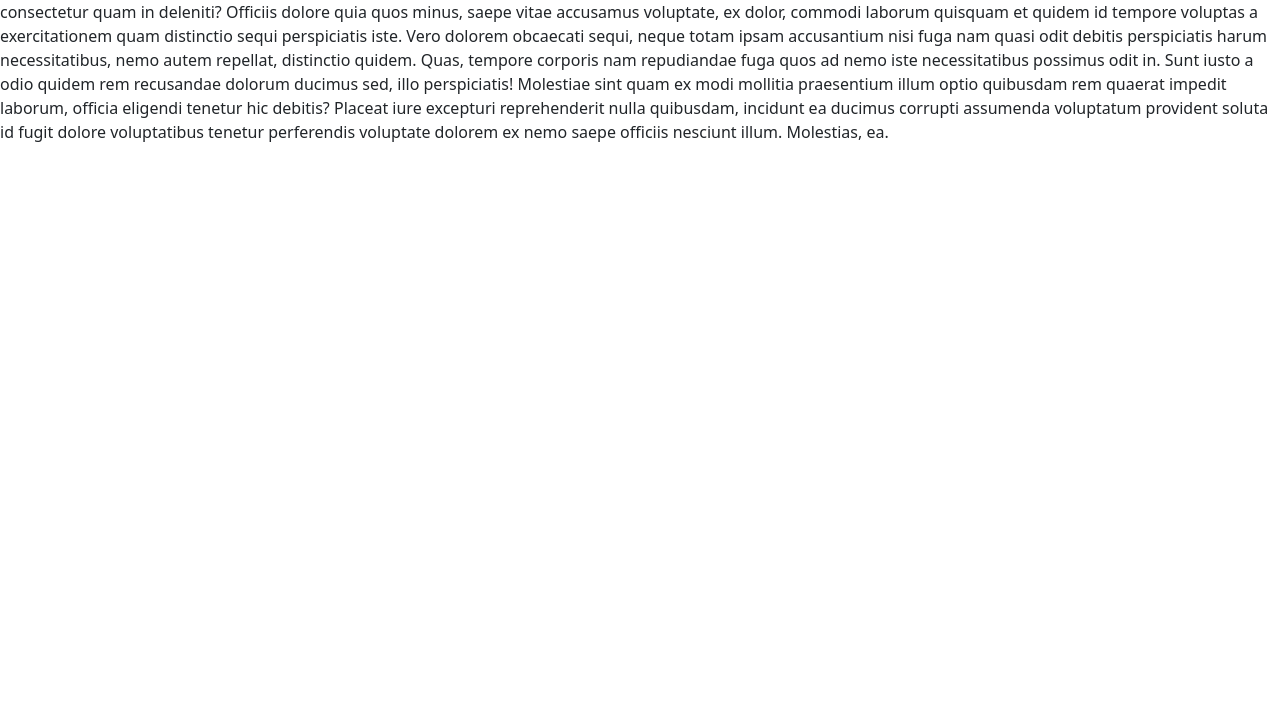
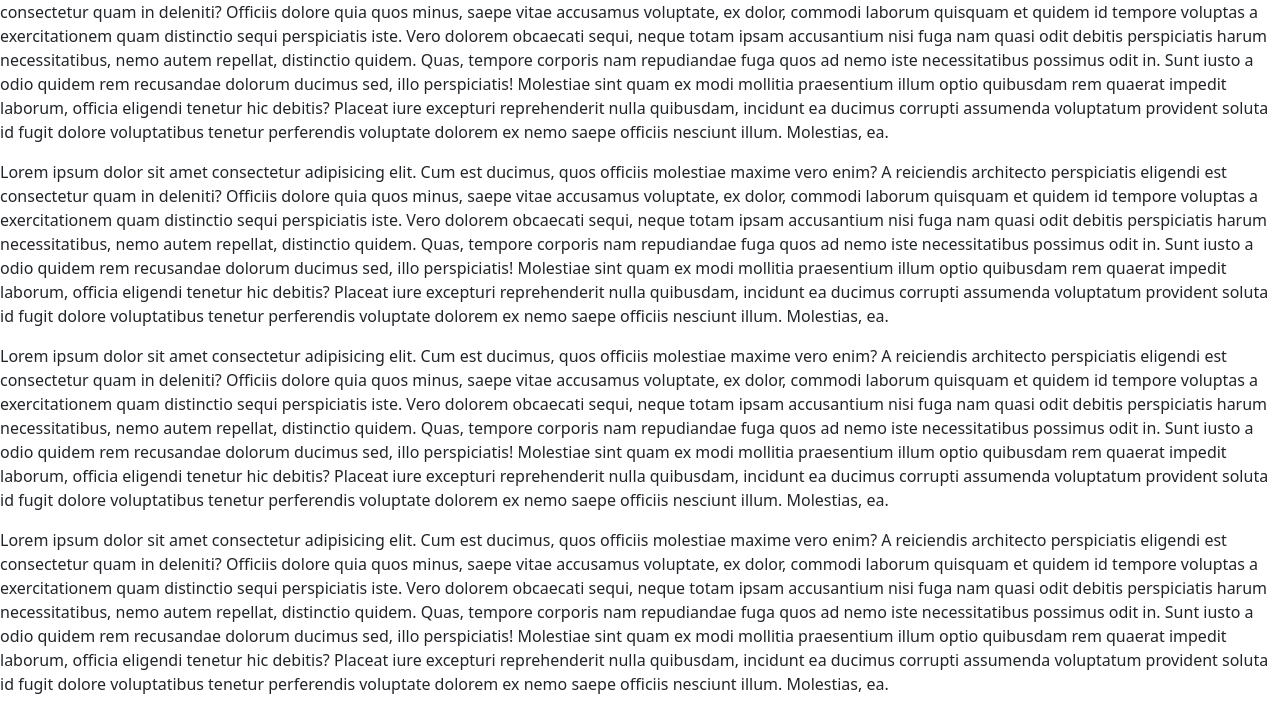
Before and after one commit to sanne-winters/Projects, a plain HTML site: page css/bootstrap/index.html in a window 1280 px wide. Shown: the part 1382-2094 px from the top of the page. Before the commit the page ends 1542 px from the top, so only its background shows below. Drawn offline with nearby package versions, Linux system fonts and the light colour scheme.

Commit message:
layout change

```diff
--- a/css/bootstrap/index.html
+++ b/css/bootstrap/index.html
@@ -13,7 +13,6 @@
       }
     </style>
     <style>
-      /* class */
       .bg-img {
         width: 100%;
         height: auto;
@@ -65,16 +64,6 @@
       <a class="nav-link" href="contact.html">Contact</a>
       <a class="nav-link" href="blog.html">Blogs</a>
     </nav>
-    <div class="welkom-container">
-      <img
-        class="bg-img"
-        src="https://niceau.be/wp-content/uploads/2022/03/Niceau-sproeiers-backup.jpg"
-        alt="sproeisysteem"
-      />
-      <a class="btn-contact" href="contact.html" role="button"
-        >Vraag een vrijblijvende offerte</a
-      >
-    </div>
     <p>
       Lorem ipsum dolor sit amet consectetur adipisicing elit. Ut provident odio
       autem suscipit corrupti officia quod consectetur, tempora natus mollitia
@@ -93,6 +82,71 @@
       accusantium corporis corrupti deleniti dignissimos alias nesciunt
       quibusdam, esse, tempore nisi, adipisci provident dolorem id. Vel ea
       deserunt fugit.
+    </p>
+    <div class="welkom-container">
+      <img
+        class="bg-img"
+        src="https://niceau.be/wp-content/uploads/2022/03/Niceau-sproeiers-backup.jpg"
+        alt="sproeisysteem"
+      />
+      <a class="btn-contact" href="contact.html" role="button"
+        >Vraag een vrijblijvende offerte</a
+      >
+    </div>
+
+    <p>
+      Lorem ipsum dolor sit amet consectetur adipisicing elit. Cum est ducimus,
+      quos officiis molestiae maxime vero enim? A reiciendis architecto
+      perspiciatis eligendi est consectetur quam in deleniti? Officiis dolore
+      quia quos minus, saepe vitae accusamus voluptate, ex dolor, commodi
+      laborum quisquam et quidem id tempore voluptas a exercitationem quam
+      distinctio sequi perspiciatis iste. Vero dolorem obcaecati sequi, neque
+      totam ipsam accusantium nisi fuga nam quasi odit debitis perspiciatis
+      harum necessitatibus, nemo autem repellat, distinctio quidem. Quas,
+      tempore corporis nam repudiandae fuga quos ad nemo iste necessitatibus
+      possimus odit in. Sunt iusto a odio quidem rem recusandae dolorum ducimus
+      sed, illo perspiciatis! Molestiae sint quam ex modi mollitia praesentium
+      illum optio quibusdam rem quaerat impedit laborum, officia eligendi
+      tenetur hic debitis? Placeat iure excepturi reprehenderit nulla quibusdam,
+      incidunt ea ducimus corrupti assumenda voluptatum provident soluta id
+      fugit dolore voluptatibus tenetur perferendis voluptate dolorem ex nemo
+      saepe officiis nesciunt illum. Molestias, ea.
+    </p>
+    <p>
+      Lorem ipsum dolor sit amet consectetur adipisicing elit. Cum est ducimus,
+      quos officiis molestiae maxime vero enim? A reiciendis architecto
+      perspiciatis eligendi est consectetur quam in deleniti? Officiis dolore
+      quia quos minus, saepe vitae accusamus voluptate, ex dolor, commodi
+      laborum quisquam et quidem id tempore voluptas a exercitationem quam
+      distinctio sequi perspiciatis iste. Vero dolorem obcaecati sequi, neque
+      totam ipsam accusantium nisi fuga nam quasi odit debitis perspiciatis
+      harum necessitatibus, nemo autem repellat, distinctio quidem. Quas,
+      tempore corporis nam repudiandae fuga quos ad nemo iste necessitatibus
+      possimus odit in. Sunt iusto a odio quidem rem recusandae dolorum ducimus
+      sed, illo perspiciatis! Molestiae sint quam ex modi mollitia praesentium
+      illum optio quibusdam rem quaerat impedit laborum, officia eligendi
+      tenetur hic debitis? Placeat iure excepturi reprehenderit nulla quibusdam,
+      incidunt ea ducimus corrupti assumenda voluptatum provident soluta id
+      fugit dolore voluptatibus tenetur perferendis voluptate dolorem ex nemo
+      saepe officiis nesciunt illum. Molestias, ea.
+    </p>
+    <p>
+      Lorem ipsum dolor sit amet consectetur adipisicing elit. Cum est ducimus,
+      quos officiis molestiae maxime vero enim? A reiciendis architecto
+      perspiciatis eligendi est consectetur quam in deleniti? Officiis dolore
+      quia quos minus, saepe vitae accusamus voluptate, ex dolor, commodi
+      laborum quisquam et quidem id tempore voluptas a exercitationem quam
+      distinctio sequi perspiciatis iste. Vero dolorem obcaecati sequi, neque
+      totam ipsam accusantium nisi fuga nam quasi odit debitis perspiciatis
+      harum necessitatibus, nemo autem repellat, distinctio quidem. Quas,
+      tempore corporis nam repudiandae fuga quos ad nemo iste necessitatibus
+      possimus odit in. Sunt iusto a odio quidem rem recusandae dolorum ducimus
+      sed, illo perspiciatis! Molestiae sint quam ex modi mollitia praesentium
+      illum optio quibusdam rem quaerat impedit laborum, officia eligendi
+      tenetur hic debitis? Placeat iure excepturi reprehenderit nulla quibusdam,
+      incidunt ea ducimus corrupti assumenda voluptatum provident soluta id
+      fugit dolore voluptatibus tenetur perferendis voluptate dolorem ex nemo
+      saepe officiis nesciunt illum. Molestias, ea.
     </p>
     <p>
       Lorem ipsum dolor sit amet consectetur adipisicing elit. Cum est ducimus,
```
